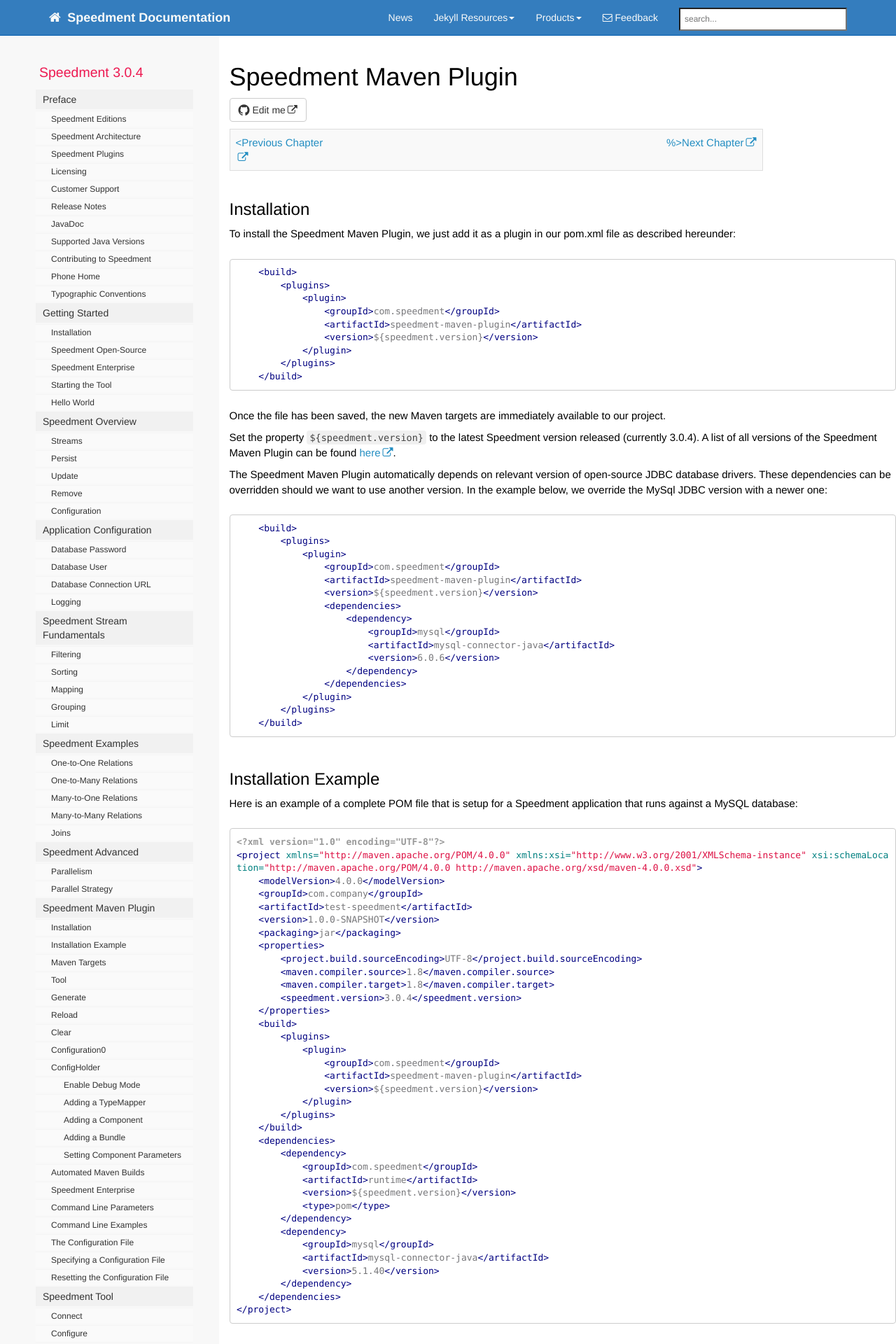
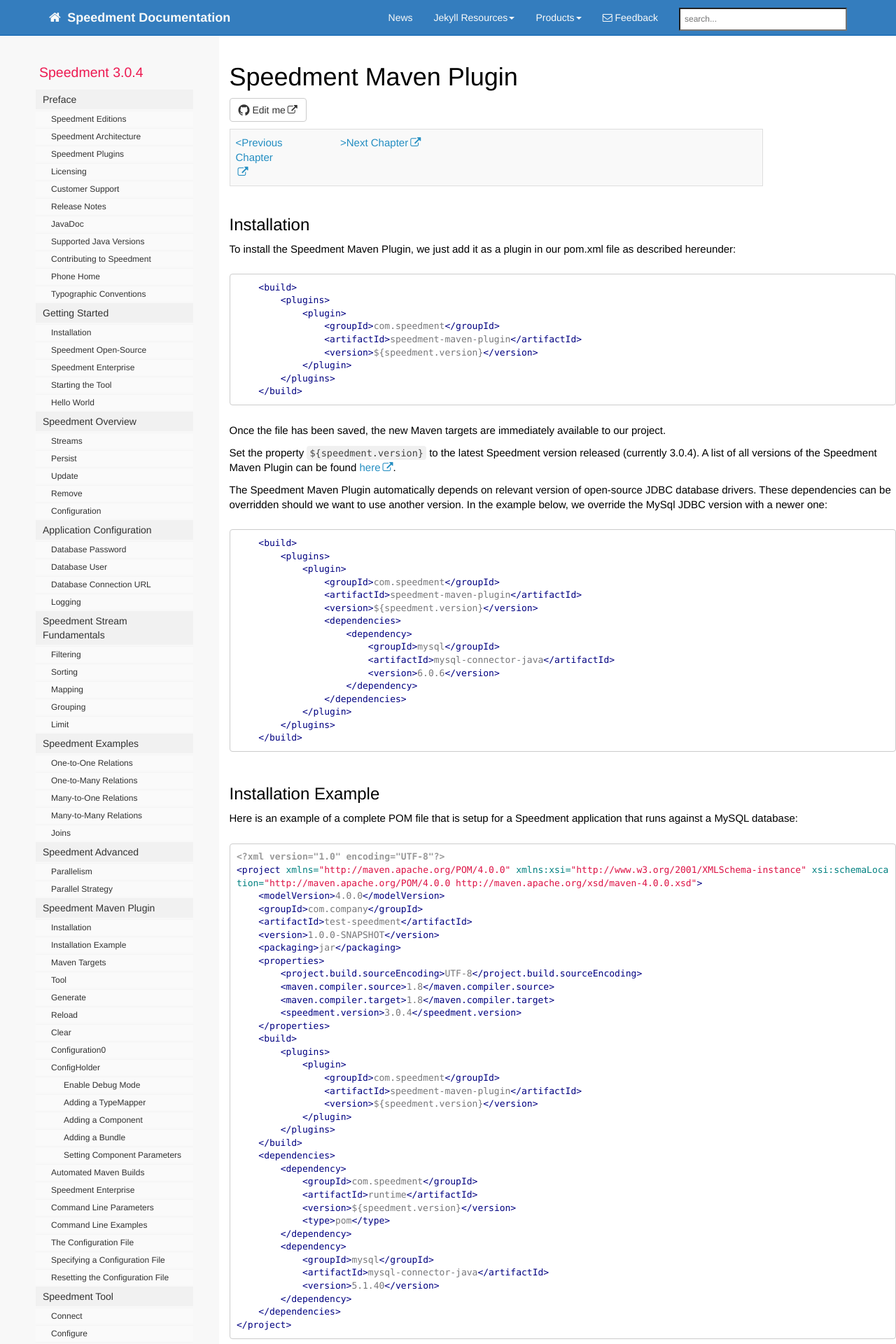
Before and after one commit to speedment/speedment-doc, a Jekyll site: the page built from pages/maven.md, in a window 1280 px wide. Shown: the top 1920 px of the page at 70% size. Built offline with Jekyll 4.4.1, drawn with Linux system fonts in a browser that asks for light colours; nearby versions of some CDN libraries; comment, search, counter and statistics services are not loaded; some of the changed text lies outside the part shown.

Commit message:
Fix layout

```diff
--- a/_includes/prev_next.html
+++ b/_includes/prev_next.html
@@ -1,13 +1,13 @@
 <table style="width:80%">
     <tr>
         <td>
-            <div align="left">
+            <div style="width:50%; align-content: flex-start">
                 <a href="https://www.w3schools.com" >&lt;Previous Chapter</a>
             </div>
         </td>
         <td>
-            <div align="right">
-                <a href="https://www.w3schools.com">%&gt;Next Chapter</a>
+            <div style="width:50%; align-content: flex-end">
+                <a href="https://www.w3schools.com">&gt;Next Chapter</a>
             </div>
         </td>
     </tr>
```
